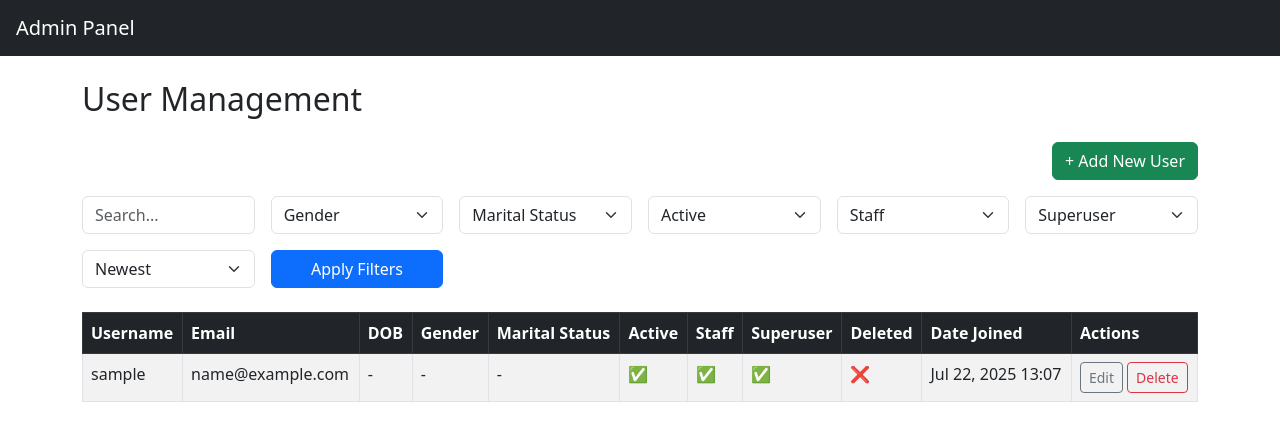
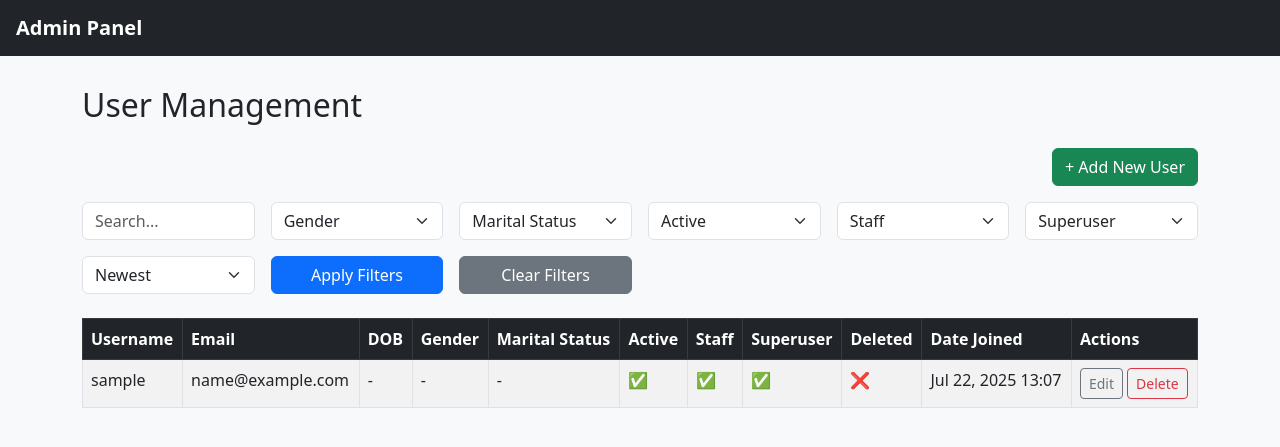
Before and after one commit to aslahea/EntryWay, a Django app: page /administrator/admin-dash/ in a window 1280 px wide. Shown: the top 447 px of the page. Run offline with Django 5.2, Linux system fonts and the light colour scheme; the visitor is signed in with stand-in values (Sample User, id 1); data comes from the database, SQL or seed files in the repository.

Commit message:
clear filter button added for admin dashboard

```diff
--- a/Web_Base/web_app/templates/admin-panel/admin_base.html
+++ b/Web_Base/web_app/templates/admin-panel/admin_base.html
@@ -4,20 +4,54 @@
 <head>
     <meta charset="UTF-8">
     <title>{% block title %}Admin Panel{% endblock %}</title>
+    <meta name="viewport" content="width=device-width, initial-scale=1">
+
+    <!-- Bootstrap 5 CDN -->
     <link href="https://cdn.jsdelivr.net/npm/bootstrap@5.3.0/dist/css/bootstrap.min.css" rel="stylesheet">
+
+    <!-- Optional: Custom CSS -->
+    <style>
+        body {
+            background-color: #f8f9fa;
+        }
+
+        .navbar-brand {
+            font-weight: bold;
+        }
+
+        .container {
+            margin-top: 30px;
+        }
+    </style>
 </head>
 
 <body>
     <nav class="navbar navbar-dark bg-dark px-3">
+        {% if request.session.admin_id %}
+        <a class="navbar-brand" href="{% url 'admin_dashboard' %}">Dashboard</a>
+        <a href="{% url 'admin_logout' %}" class="btn btn-outline-light ms-auto">Logout</a>
+        {% else %}
         <a class="navbar-brand" href="{% url 'admin_login' %}">Admin Panel</a>
-        {% if request.session.admin_id %}
-        <a href="{% url 'admin_logout' %}" class="btn btn-outline-light ms-auto">Logout</a>
         {% endif %}
     </nav>
 
-    <div class="container mt-4">
+    <div class="container">
+        <!-- Messages -->
+        {% if messages %}
+        {% for message in messages %}
+        <div class="alert alert-{{ message.tags }} alert-dismissible fade show" role="alert">
+            {{ message }}
+            <button type="button" class="btn-close" data-bs-dismiss="alert" aria-label="Close"></button>
+        </div>
+        {% endfor %}
+        {% endif %}
+
+        <!-- Page Content -->
         {% block content %}{% endblock %}
     </div>
+
+    <!-- Bootstrap JS (for dismissable alerts, etc.) -->
+    <script src="https://cdn.jsdelivr.net/npm/bootstrap@5.3.0/dist/js/bootstrap.bundle.min.js"></script>
 </body>
 
 </html>
--- a/Web_Base/web_app/templates/admin-panel/admin_dash.html
+++ b/Web_Base/web_app/templates/admin-panel/admin_dash.html
@@ -62,7 +62,11 @@
     <div class="col-md-2">
         <button type="submit" class="btn btn-primary w-100">Apply Filters</button>
     </div>
+    <div class="col-md-2">
+        <a href="{% url 'admin_dashboard' %}" class="btn btn-secondary w-100">Clear Filters</a>
+    </div>
 </form>
+
 
 <!-- User Table -->
 <div class="table-responsive">
```
